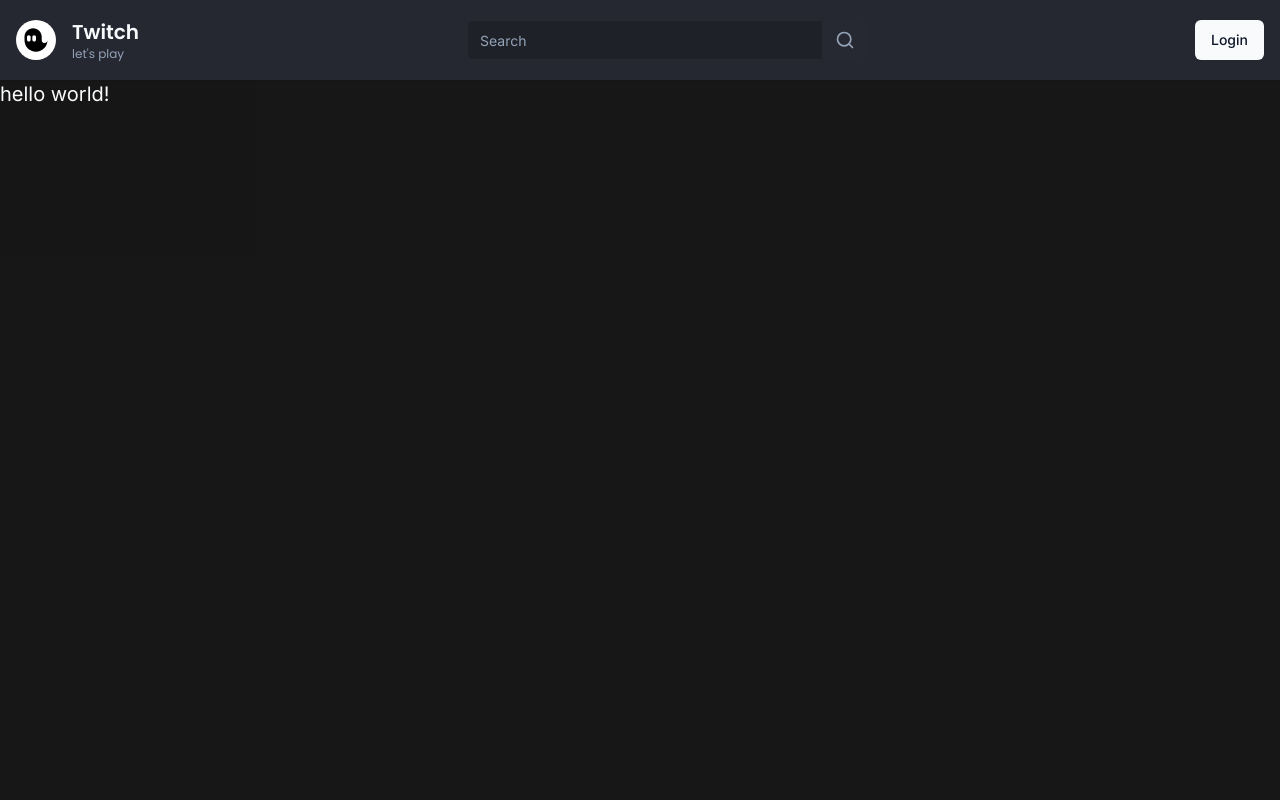
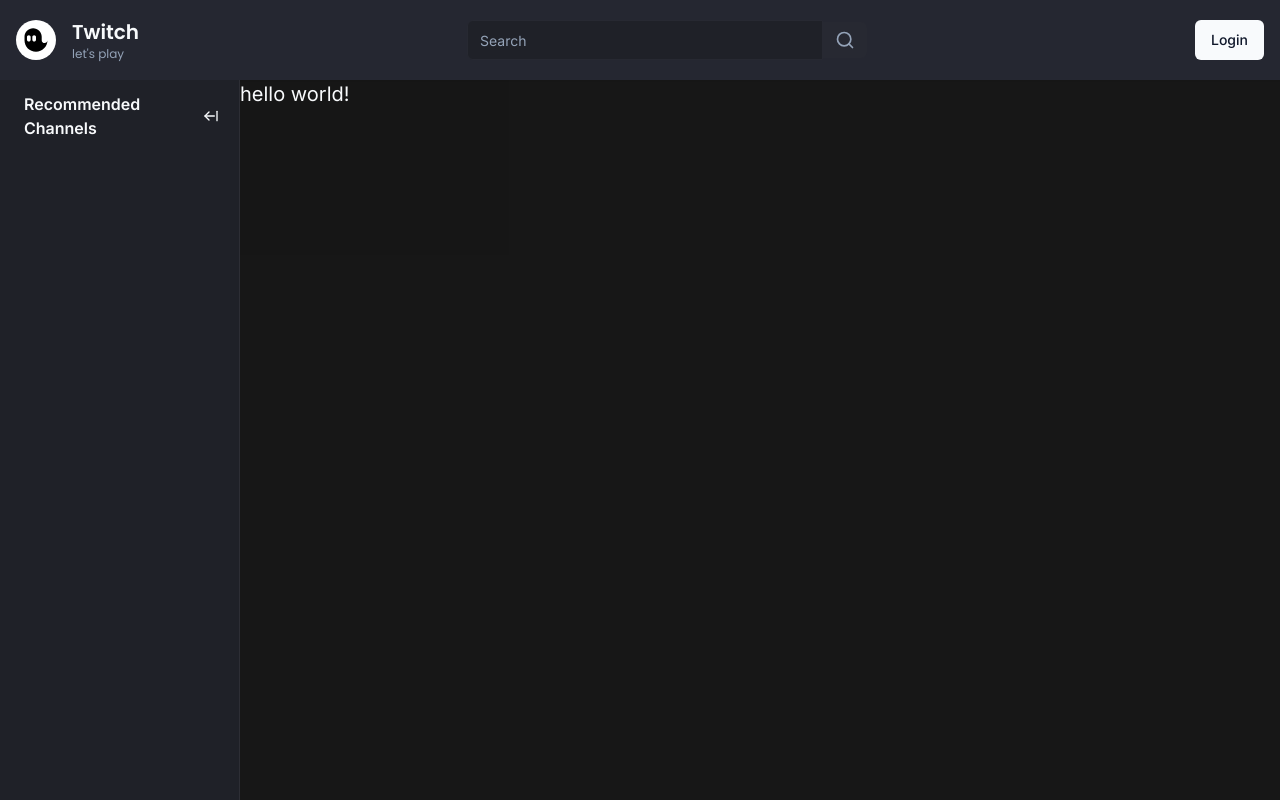
Before and after one commit to Akshat-Jaiswal-8/GameHub, a Next.js app: page / in a window 1280 px wide. Built offline with nearby package versions, Linux system fonts and the light colour scheme; no server answers.

Commit message:
feat[Code]: Added Sidebar.

```diff
--- /dev/null
+++ b/app/(browse)/_components/container.tsx
@@ -0,0 +1,31 @@
+"use client";
+
+import { useMediaQuery } from "usehooks-ts";
+import { cn } from "@/lib/utils";
+import { useSidebar } from "@/store/use-sidebar";
+import React, { useEffect } from "react";
+
+interface ContainerProps {
+  children: React.ReactNode;
+}
+
+export const Container = ({ children }: ContainerProps) => {
+  const matches = useMediaQuery("(max-width: 1024px)");
+  const { collapsed, onCollapse, onExpand } = useSidebar((state) => state);
+
+  useEffect(() => {
+    if (matches) {
+      onCollapse();
+    } else {
+      onExpand();
+    }
+  }, [matches, onCollapse, onExpand]);
+
+  return (
+    <div
+      className={cn(" flex-1", collapsed ? "ml-[70px]" : "ml-[70px] lg:ml-60")}
+    >
+      {children}
+    </div>
+  );
+};
--- a/app/(browse)/_components/navbar/logo.tsx
+++ b/app/(browse)/_components/navbar/logo.tsx
@@ -4,7 +4,7 @@
 import { cn } from "@/lib/utils";
 import Link from "next/link";
 
-const font: NextFont = Poppins({
+export const font: NextFont = Poppins({
   subsets: ["latin"],
   weight: ["100", "200", "300", "400", "500", "600", "700", "800", "900"],
 });
--- a/app/(browse)/_components/navbar/search.tsx
+++ b/app/(browse)/_components/navbar/search.tsx
@@ -60,6 +60,6 @@
       </Button>
     </form>
   );
-};
+};``
 
 export default Search;
--- /dev/null
+++ b/app/(browse)/_components/sidebar/index.tsx
@@ -0,0 +1,20 @@
+"use client";
+import React from "react";
+import { Wrapper } from "@/app/(browse)/_components/sidebar/wrapper";
+import { ArrowLeftFromLine } from "lucide-react";
+import { cn } from "@/lib/utils";
+import { font } from "@/app/(browse)/_components/navbar/logo";
+import { useSidebar } from "@/store/use-sidebar";
+import { Toggle } from "./toggle";
+
+export const Sidebar = () => {
+  // fetch followed
+  // fetch recommend
+
+
+  return (
+    <Wrapper>
+      <Toggle></Toggle>
+    </Wrapper>
+  );
+};
--- /dev/null
+++ b/app/(browse)/_components/sidebar/toggle.tsx
@@ -0,0 +1,42 @@
+import { Hint } from "@/components/hint";
+import { Button } from "@/components/ui/button";
+import { useSidebar } from "@/store/use-sidebar";
+import { ArrowLeftFromLine, ArrowRightFromLine, Ghost } from "lucide-react";
+import React from "react";
+
+export const Toggle = () => {
+  const { collapsed, onCollapse, onExpand } = useSidebar((state) => state);
+
+  const label: string = collapsed ? "expand" : "collapse";
+  return (
+    <>
+      {collapsed && (
+        <div className="hidden lg:flex items-center justify-center pt-4 mb-4">
+          <Hint side="right" label={label} asChild>
+            <Button
+              onClick={onExpand}
+              className="h-auto p-2 "
+              variant={"outline"}
+            >
+              <ArrowRightFromLine className="h-4 w-4" />
+            </Button>
+          </Hint>
+        </div>
+      )}
+      {!collapsed && (
+        <div className="p-3 pl-6 mb-2 flex">
+          <p className="font-semibold text-primary">Recommended Channels</p>
+          <Hint label={label} side={"right"} asChild>
+            <Button
+              onClick={onCollapse}
+              className="h-auto p-2 ml-auto"
+              variant={"ghost"}
+            >
+              <ArrowLeftFromLine className="h-4 w-4" />
+            </Button>
+          </Hint>
+        </div>
+      )}
+    </>
+  );
+};
--- /dev/null
+++ b/app/(browse)/_components/sidebar/wrapper.tsx
@@ -0,0 +1,22 @@
+"use client";
+import React from "react";
+import { cn } from "@/lib/utils";
+import { useSidebar } from "@/store/use-sidebar";
+
+interface WrapperProps {
+  children: React.ReactNode;
+}
+
+export const Wrapper = ({ children }: WrapperProps) => {
+  const { collapsed } = useSidebar((state) => state);
+  return (
+    <aside
+      className={cn(
+        "fixed left-0 flex flex-col w-60 h-full bg-background border-r border-[#2D2E35] z-50",
+        collapsed && "w-[70px]",
+      )}
+    >
+      {children}
+    </aside>
+  );
+};
--- a/app/(browse)/layout.tsx
+++ b/app/(browse)/layout.tsx
@@ -1,11 +1,16 @@
 import React from "react";
 import Navbar from "@/app/(browse)/_components/navbar";
+import { Sidebar } from "@/app/(browse)/_components/sidebar";
+import { Container } from "./_components/container";
 
 const BrowseLayout = ({ children }: { children: React.ReactNode }) => {
   return (
     <>
       <Navbar />
-      <div className={"flex h-full pt-20"}>{children}</div>
+      <div className={"flex h-full pt-20"}>
+        <Sidebar />
+        <Container>{children}</Container>
+      </div>
     </>
   );
 };
--- /dev/null
+++ b/components/hint.tsx
@@ -0,0 +1,31 @@
+import {
+  Tooltip,
+  TooltipContent,
+  TooltipProvider,
+  TooltipTrigger,
+} from "./ui/tooltip";
+
+interface HintProps {
+  label: string;
+  children: React.ReactNode;
+  asChild?: boolean;
+  side?: "top" | "left" | "bottom" | "right";
+  align?: "center" | "end" | "start";
+}
+
+export const Hint = ({ label, children, asChild, side, align }: HintProps) => {
+  return (
+    <TooltipProvider delayDuration={0}>
+      <Tooltip>
+        <TooltipTrigger asChild={asChild}>{children}</TooltipTrigger>
+        <TooltipContent
+          className="text-black bg-white"
+          side={side}
+          align={align}
+        >
+          <p className="font-semibold">{label}</p>
+        </TooltipContent>
+      </Tooltip>
+    </TooltipProvider>
+  );
+};
--- /dev/null
+++ b/components/ui/tooltip.tsx
@@ -0,0 +1,30 @@
+"use client"
+
+import * as React from "react"
+import * as TooltipPrimitive from "@radix-ui/react-tooltip"
+
+import { cn } from "@/lib/utils"
+
+const TooltipProvider = TooltipPrimitive.Provider
+
+const Tooltip = TooltipPrimitive.Root
+
+const TooltipTrigger = TooltipPrimitive.Trigger
+
+const TooltipContent = React.forwardRef<
+  React.ElementRef<typeof TooltipPrimitive.Content>,
+  React.ComponentPropsWithoutRef<typeof TooltipPrimitive.Content>
+>(({ className, sideOffset = 4, ...props }, ref) => (
+  <TooltipPrimitive.Content
+    ref={ref}
+    sideOffset={sideOffset}
+    className={cn(
+      "z-50 overflow-hidden rounded-md border bg-popover px-3 py-1.5 text-sm text-popover-foreground shadow-md animate-in fade-in-0 zoom-in-95 data-[state=closed]:animate-out data-[state=closed]:fade-out-0 data-[state=closed]:zoom-out-95 data-[side=bottom]:slide-in-from-top-2 data-[side=left]:slide-in-from-right-2 data-[side=right]:slide-in-from-left-2 data-[side=top]:slide-in-from-bottom-2",
+      className
+    )}
+    {...props}
+  />
+))
+TooltipContent.displayName = TooltipPrimitive.Content.displayName
+
+export { Tooltip, TooltipTrigger, TooltipContent, TooltipProvider }
--- a/package.json
+++ b/package.json
@@ -14,6 +14,7 @@
     "@prisma/client": "^5.10.2",
     "@radix-ui/react-label": "^2.0.2",
     "@radix-ui/react-slot": "^1.0.2",
+    "@radix-ui/react-tooltip": "^1.0.7",
     "class-variance-authority": "^0.7.0",
     "clsx": "^2.1.0",
     "lucide-react": "^0.338.0",
@@ -25,7 +26,9 @@
     "react-dom": "^18",
     "svix": "^1.20.0",
     "tailwind-merge": "^2.2.1",
-    "tailwindcss-animate": "^1.0.7"
+    "tailwindcss-animate": "^1.0.7",
+    "usehooks-ts": "^2.15.1",
+    "zustand": "^4.5.1"
   },
   "devDependencies": {
     "@types/node": "^20",
--- /dev/null
+++ b/store/use-sidebar.ts
@@ -0,0 +1,14 @@
+import { Sidebar } from "@/app/(browse)/_components/sidebar";
+import { create } from "zustand";
+
+interface SidebarStore {
+  collapsed: boolean;
+  onExpand: () => void;
+  onCollapse: () => void;
+}
+
+export const useSidebar = create<SidebarStore>((set) => ({
+  collapsed: false,
+  onExpand: () => set((): { collapsed: boolean } => ({ collapsed: false })),
+  onCollapse: () => set((): { collapsed: boolean } => ({ collapsed: true })),
+}));
```
Also changed, not shown: 1 other file (tests, documents, lock files or other folders).
